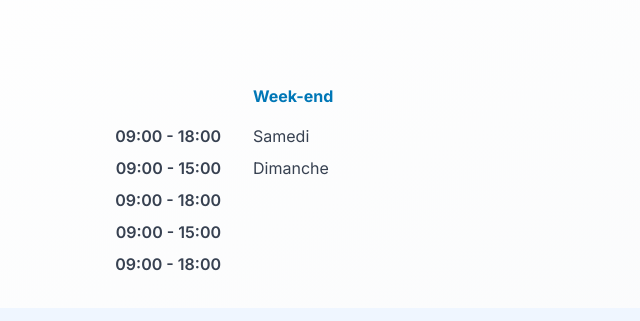
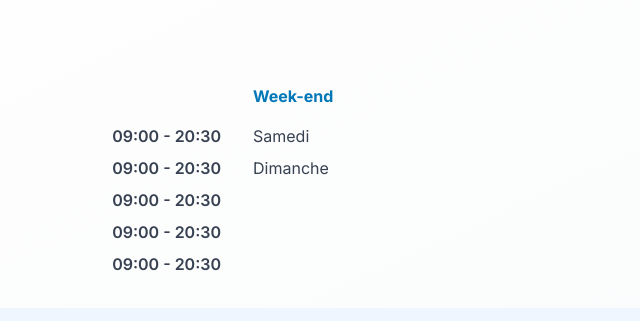
Before and after one commit to kimo59sncf/site-vitrine-physio-astro, an Astro site: page / in a window 1280 px wide. Shown: the part 6580-6901 px from the top of the page, 403-1043 px from the left. Built offline with nearby package versions, Linux system fonts and the light colour scheme; Astro itself is replaced by a stand-in of ours; no server answers.

Commit message:
fix: update cabinet hours to Mon-Fri 9:00-20:30

```diff
--- a/BookingForm.tsx
+++ b/BookingForm.tsx
@@ -37,7 +37,8 @@ const BookingForm: React.FC = () => {
   // Créneaux disponibles (exemple)
   const availableSlots = [
     '09:00', '09:30', '10:00', '10:30', '11:00', '11:30',
-    '14:00', '14:30', '15:00', '15:30', '16:00', '16:30', '17:00', '17:30'
+    '14:00', '14:30', '15:00', '15:30', '16:00', '16:30', '17:00', '17:30',
+    '18:00', '18:30', '19:00', '19:30', '20:00', '20:30'
   ];
 
   const reasons = [
--- a/src/components/Contact.astro
+++ b/src/components/Contact.astro
@@ -62,11 +62,11 @@ import Map from './Map.astro';
         <div>
           <h4 class="font-bold text-medical-blue mb-4">Semaine Normale</h4>
           <ul class="space-y-2 text-gray-700">
-            <li class="flex justify-between"><span>Lundi</span><span class="font-semibold">09:00 - 18:00</span></li>
-            <li class="flex justify-between"><span>Mardi</span><span class="font-semibold">09:00 - 15:00</span></li>
-            <li class="flex justify-between"><span>Mercredi</span><span class="font-semibold">09:00 - 18:00</span></li>
-            <li class="flex justify-between"><span>Jeudi</span><span class="font-semibold">09:00 - 15:00</span></li>
-            <li class="flex justify-between"><span>Vendredi</span><span class="font-semibold">09:00 - 18:00</span></li>
+            <li class="flex justify-between"><span>Lundi</span><span class="font-semibold">09:00 - 20:30</span></li>
+            <li class="flex justify-between"><span>Mardi</span><span class="font-semibold">09:00 - 20:30</span></li>
+            <li class="flex justify-between"><span>Mercredi</span><span class="font-semibold">09:00 - 20:30</span></li>
+            <li class="flex justify-between"><span>Jeudi</span><span class="font-semibold">09:00 - 20:30</span></li>
+            <li class="flex justify-between"><span>Vendredi</span><span class="font-semibold">09:00 - 20:30</span></li>
           </ul>
         </div>
 
```
Also changed, not shown: Contact.astro (+5 -5 lines).
